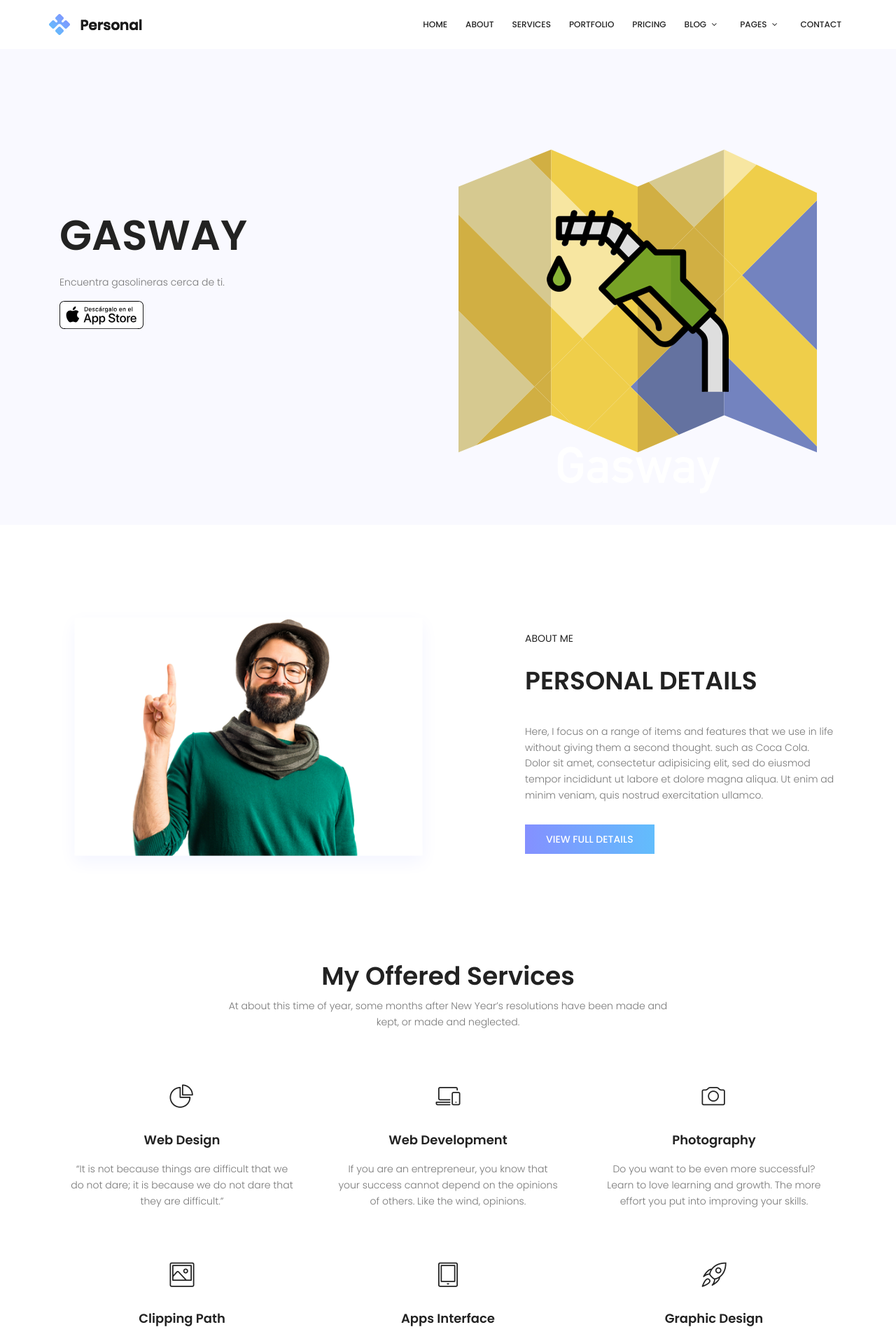
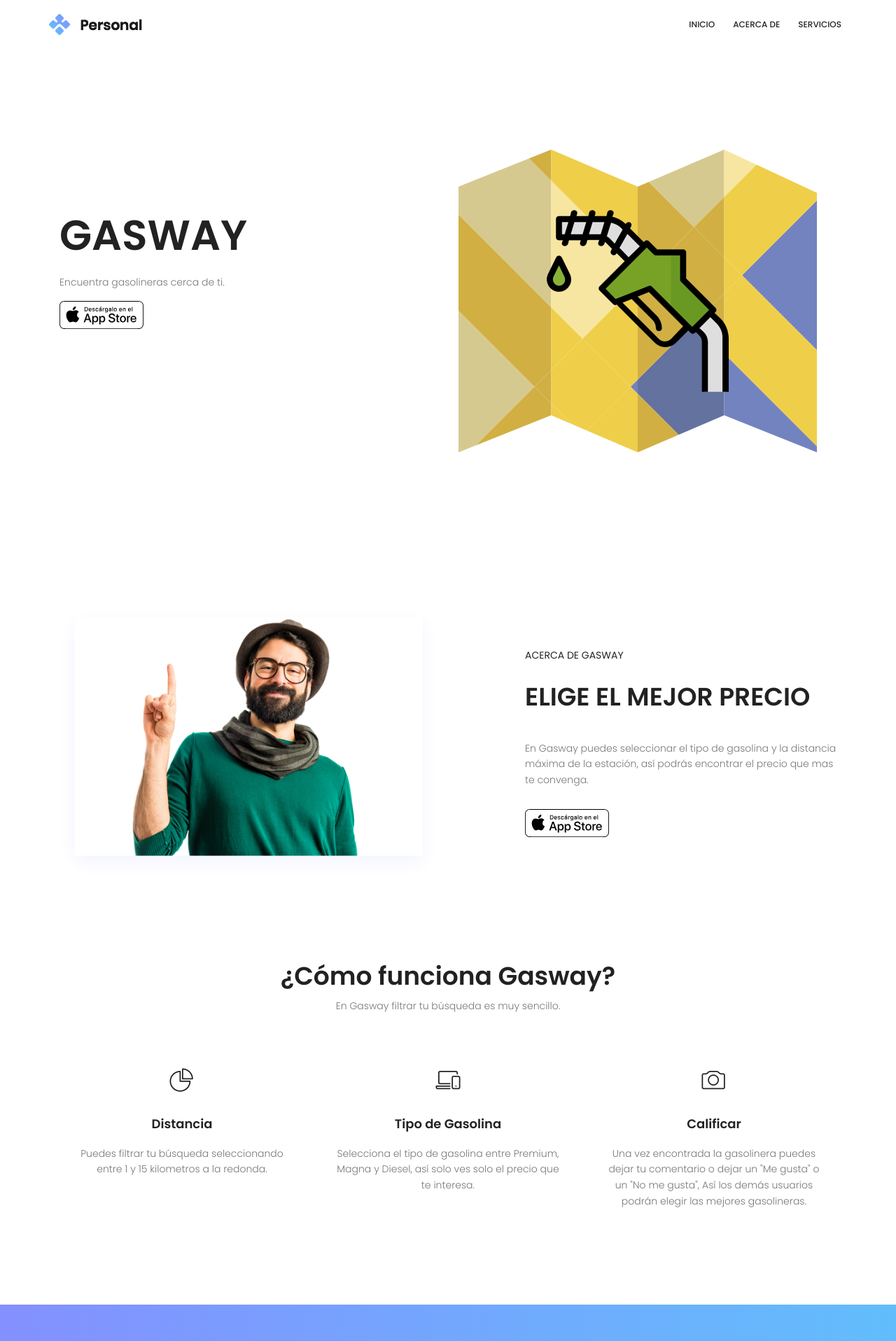
Before and after one commit to alansnchz0/Gasway-WebService-Python-Flask-, a Flask app: page /v2 in a window 1280 px wide. Shown: the top 1916 px of the page at 70% size. Run offline with Flask 2, Linux system fonts and the light colour scheme; parts of the project's set-up code (start-up, migrations or seed data) failed here and were passed over; some libraries are stand-ins or nearby versions.

Commit message:
site update

```diff
--- a/app/static/css/main.css
+++ b/app/static/css/main.css
@@ -2439,7 +2439,7 @@ body.mobile-nav-active #mobile-nav-toggle {
 
 /*-------- Start Banner Area ------------*/
 .banner-area {
-  background: #f9f9ff;
+  background: ##16284b;
 }
 
 .banner-area .fullscreen {
--- a/app/templates/index-v2.html
+++ b/app/templates/index-v2.html
@@ -39,29 +39,9 @@
 			      </div>
 			      <nav id="nav-menu-container">
 			        <ul class="nav-menu">
-			          <li><a href="{{ url_for('v2') }}">Home</a></li>
-			          <li><a href="about.html">About</a></li>
-			          <li><a href="services.html">Services</a></li>
-			          <li><a href="portfolio.html">Portfolio</a></li>
-			          <li><a href="price.html">Pricing</a></li>
-			          <li class="menu-has-children"><a href="">Blog</a>
-			            <ul>
-			              <li><a href="blog-home.html">Blog Home</a></li>
-			              <li><a href="blog-single.html">Blog Single</a></li>
-			            </ul>
-			          </li>
-			          <li class="menu-has-children"><a href="">Pages</a>
-			            <ul>
-		            	  <li><a href="elements.html">Elements</a></li>
-				          <li class="menu-has-children"><a href="">Level 2 </a>
-				            <ul>
-				              <li><a href="#">Item One</a></li>
-				              <li><a href="#">Item Two</a></li>
-				            </ul>
-				          </li>
-			            </ul>
-			          </li>
-			          <li><a href="contact.html">Contact</a></li>
+			          <li><a href="{{ url_for('v2') }}">Inicio</a></li>
+			          <li><a href="about.html">Acerca de</a></li>
+			          <li><a href="services.html">Servicios</a></li>
 			        </ul>
 			      </nav><!-- #nav-menu-container -->
 		    	</div>
@@ -77,7 +57,7 @@
 							<p>
 								Encuentra gasolineras cerca de ti.
 							</p>
-							<img class="img-fluid" src="{{ url_for('static', filename='Download_on_the_App_Store_Badge_ESMX_RGB_wht_100217.svg') }}" alt="">
+							<a href="https://itunes.apple.com/us/app/gasway/id1386932531?ls=1&mt=8"><img class="img-fluid" src="{{ url_for('static', filename='Download_on_the_App_Store_Badge_ESMX_RGB_wht_100217.svg') }}" alt=""> </a>
 						</div>
 						<div class="col-lg-6 col-md-6 banner-right d-flex align-self-end">
 							<img class="img-fluid" src="{{ url_for('static', filename='gwiconwhite.png') }}" alt="">
@@ -95,12 +75,12 @@
 							<img class="img-fluid" src="img/about-img.png" alt="">
 						</div>
 						<div class="col-lg-5 col-md-6 home-about-right">
-							<h6>About Me</h6>
-							<h1 class="text-uppercase">Personal Details</h1>
+							<h6>Acerca de Gasway</h6>
+							<h1 class="text-uppercase">Elige el mejor precio</h1>
 							<p>
-								Here, I focus on a range of items and features that we use in life without giving them a second thought. such as Coca Cola. Dolor sit amet, consectetur adipisicing elit, sed do eiusmod tempor incididunt ut labore et dolore magna aliqua. Ut enim ad minim veniam, quis nostrud exercitation ullamco.
+								En Gasway puedes seleccionar el tipo de gasolina y la distancia máxima de la estación, así podrás encontrar el precio que mas te convenga.
 							</p>
-							<a href="#" class="primary-btn text-uppercase">View Full Details</a>
+							<a href="https://itunes.apple.com/us/app/gasway/id1386932531?ls=1&mt=8"><img class="img-fluid" src="{{ url_for('static', filename='Download_on_the_App_Store_Badge_ESMX_RGB_wht_100217.svg') }}" alt=""> </a>
 						</div>
 					</div>
 				</div>
@@ -113,8 +93,8 @@
 		            <div class="row d-flex justify-content-center">
 		                <div class="menu-content  col-lg-7">
 		                    <div class="title text-center">
-		                        <h1 class="mb-10">My Offered Services</h1>
-		                        <p>At about this time of year, some months after New Year’s resolutions have been made and kept, or made and neglected.</p>
+		                        <h1 class="mb-10">¿Cómo funciona Gasway?</h1>
+		                        <p>En Gasway filtrar tu búsqueda es muy sencillo.</p>
 		                    </div>
 		                </div>
 		            </div>
@@ -122,54 +102,27 @@
 						<div class="col-lg-4 col-md-6">
 							<div class="single-services">
 								<span class="lnr lnr-pie-chart"></span>
-								<a href="#"><h4>Web Design</h4></a>
+								<a href="#"><h4>Distancia</h4></a>
 								<p>
-									“It is not because things are difficult that we do not dare; it is because we do not dare that they are difficult.”
+									Puedes filtrar tu búsqueda seleccionando entre 1 y 15 kilometros a la redonda.
 								</p>
 							</div>
 						</div>
 						<div class="col-lg-4 col-md-6">
 							<div class="single-services">
 								<span class="lnr lnr-laptop-phone"></span>
-								<a href="#"><h4>Web Development</h4></a>
+								<a href="#"><h4>Tipo de Gasolina</h4></a>
 								<p>
-									If you are an entrepreneur, you know that your success cannot depend on the opinions of others. Like the wind, opinions.
+									Selecciona el tipo de gasolina entre Premium, Magna y Diesel, así solo ves solo el precio que te interesa.
 								</p>
 							</div>
 						</div>
 						<div class="col-lg-4 col-md-6">
 							<div class="single-services">
 								<span class="lnr lnr-camera"></span>
-								<a href="#"><h4>Photography</h4></a>
+								<a href="#"><h4>Calificar</h4></a>
 								<p>
-									Do you want to be even more successful? Learn to love learning and growth. The more effort you put into improving your skills.
-								</p>
-							</div>
-						</div>
-						<div class="col-lg-4 col-md-6">
-							<div class="single-services">
-								<span class="lnr lnr-picture"></span>
-								<a href="#"><h4>Clipping Path</h4></a>
-								<p>
-									Hypnosis quit smoking methods maintain caused quite a stir in the medical world over the last two decades. There is a lot of argument.
-								</p>
-							</div>
-						</div>
-						<div class="col-lg-4 col-md-6">
-							<div class="single-services">
-								<span class="lnr lnr-tablet"></span>
-								<a href="#"><h4>Apps Interface</h4></a>
-								<p>
-									Do you sometimes have the feeling that you’re running into the same obstacles over and over again? Many of my conflicts.
-								</p>
-							</div>
-						</div>
-						<div class="col-lg-4 col-md-6">
-							<div class="single-services">
-								<span class="lnr lnr-rocket"></span>
-								<a href="#"><h4>Graphic Design</h4></a>
-								<p>
-									You’ve heard the expression, “Just believe it and it will come.” Well, technically, that is true, however, ‘believing’ is not just thinking that.
+									Una vez encontrada la gasolinera puedes dejar tu comentario o dejar un "Me gusta" o un "No me gusta", Así los demás usuarios podrán elegir las mejores gasolineras.
 								</p>
 							</div>
 						</div>
```
